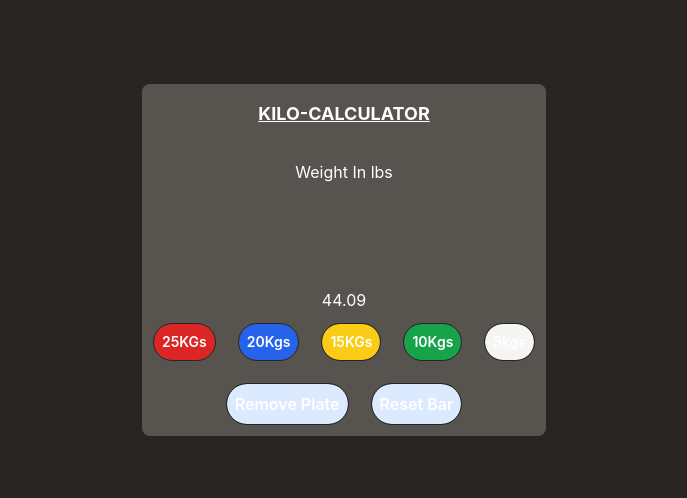
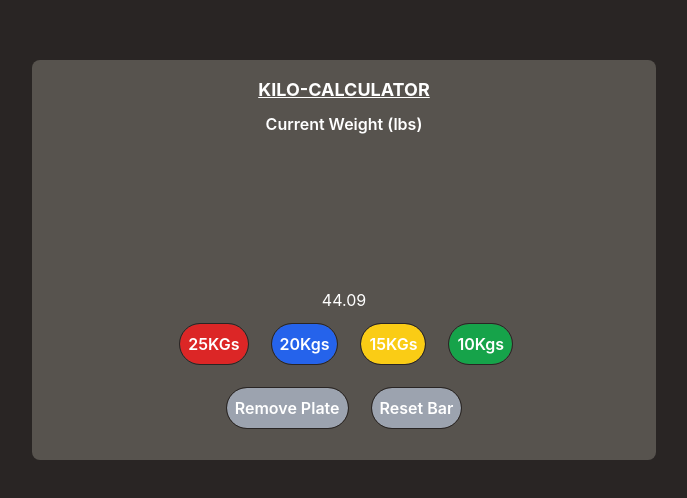
Before and after one commit to FraustoB/kilo-counter, a React (Create React App) app: page / in a window 1280 px wide. Shown: the part 140-638 px from the top of the page, without its empty margins (296-983 px from the left). Built offline with nearby package versions, Linux system fonts and the light colour scheme.

Commit message:
adjusted CSS properties of plate container to allow for overflow, adjusted CSS to better fit mobile devices and larger screens,adjusted CSS of remove plate and reset bar buttons for better visibility, added 2.5 and 1.25kg options for buttons

```diff
--- a/src/App.js
+++ b/src/App.js
@@ -3,8 +3,8 @@ import { BaseContainer } from "./components/baseContainer";
 
 function App() {
   return (
-    <div className="flex items-center justify-center flex-col bg-stone-800 text-white h-screen w-auto">
-      <div className="flex flex-col items-center bg-stone-600 rounded-lg  ">
+    <div className="flex items-center justify-center flex-col bg-stone-800 text-white h-screen w-screen md:w-auto">
+      <div className="flex flex-col items-center bg-stone-600 rounded-lg h-1/2 ">
         <h1 className="text-lg font-bold underline mt-4 mb-2">
           KILO-CALCULATOR
         </h1>
--- a/src/components/baseContainer.js
+++ b/src/components/baseContainer.js
@@ -9,14 +9,15 @@ export function BaseContainer() {
   const curAmount = useSelector((state) => state.counter.value);
 
   return (
-    <div className="flex flex-col justify-center items-center w-auto">
-      <br />
-      <div>Weight In lbs</div>
-      <CurrentPlates />
-      <br />
-      {Math.floor(curAmount * 100) / 100}
-      <br />
-      <PlateAdder />
+    <div className=" w-auto lg:w-3/4">
+      <div className="flex flex-col justify-center items-center ">
+        <span className="font-semibold text-base">Current Weight (lbs)</span>
+        <CurrentPlates />
+        <br />
+        {Math.floor(curAmount * 100) / 100}
+        <br />
+        <PlateAdder />
+      </div>
     </div>
   );
 }
--- a/src/components/currentPlates.js
+++ b/src/components/currentPlates.js
@@ -27,7 +27,7 @@ export function CurrentPlates() {
 
   return (
     <div>
-      <div className="flex flex-row h-20">{currentPlates}</div>
+      <div className="flex flex-row h-32">{currentPlates}</div>
     </div>
   );
 }
--- a/src/features/plates/plateAdder.js
+++ b/src/features/plates/plateAdder.js
@@ -68,8 +68,8 @@ export function PlateAdder() {
   };
 
   return (
-    <div className="flex flex-col items-center">
-      <div className="flex flex-row text-sm overflow-x-scroll">
+    <div className="flex flex-col lg:w-3/4 w-screen ">
+      <div className="flex flex-row text-md overflow-x-auto">
         <button
           className="flex-none bg-red-600"
           onClick={() => updatePlate(dispatch, "bg-red-600", 25)}
@@ -101,16 +101,32 @@ export function PlateAdder() {
         >
           5kgs
         </button>
+        <button
+          className="flex-none bg-zinc-700 text-white"
+          onClick={() => updatePlate(dispatch, "bg-zinc-700", 2.5)}
+        >
+          2.5kgs
+        </button>
+        <button
+          className="flex-none bg-slate-400 text-white"
+          onClick={() => updatePlate(dispatch, "bg-slate-400", 5)}
+        >
+          1.25kgs
+        </button>
       </div>
 
-      <div className="flex flex-row items-center">
+      <div className="flex flex-row justify-center">
         <button
-          className=""
+          className="bg-gray-400"
           onClick={() => takeawayPlate(dispatch, curPlate.color)}
         >
           Remove Plate
         </button>
-        <button onClick={() => handleReset(dispatch, initState)}>
+
+        <button
+          className="bg-gray-400"
+          onClick={() => handleReset(dispatch, initState)}
+        >
           Reset Bar
         </button>
       </div>
```
